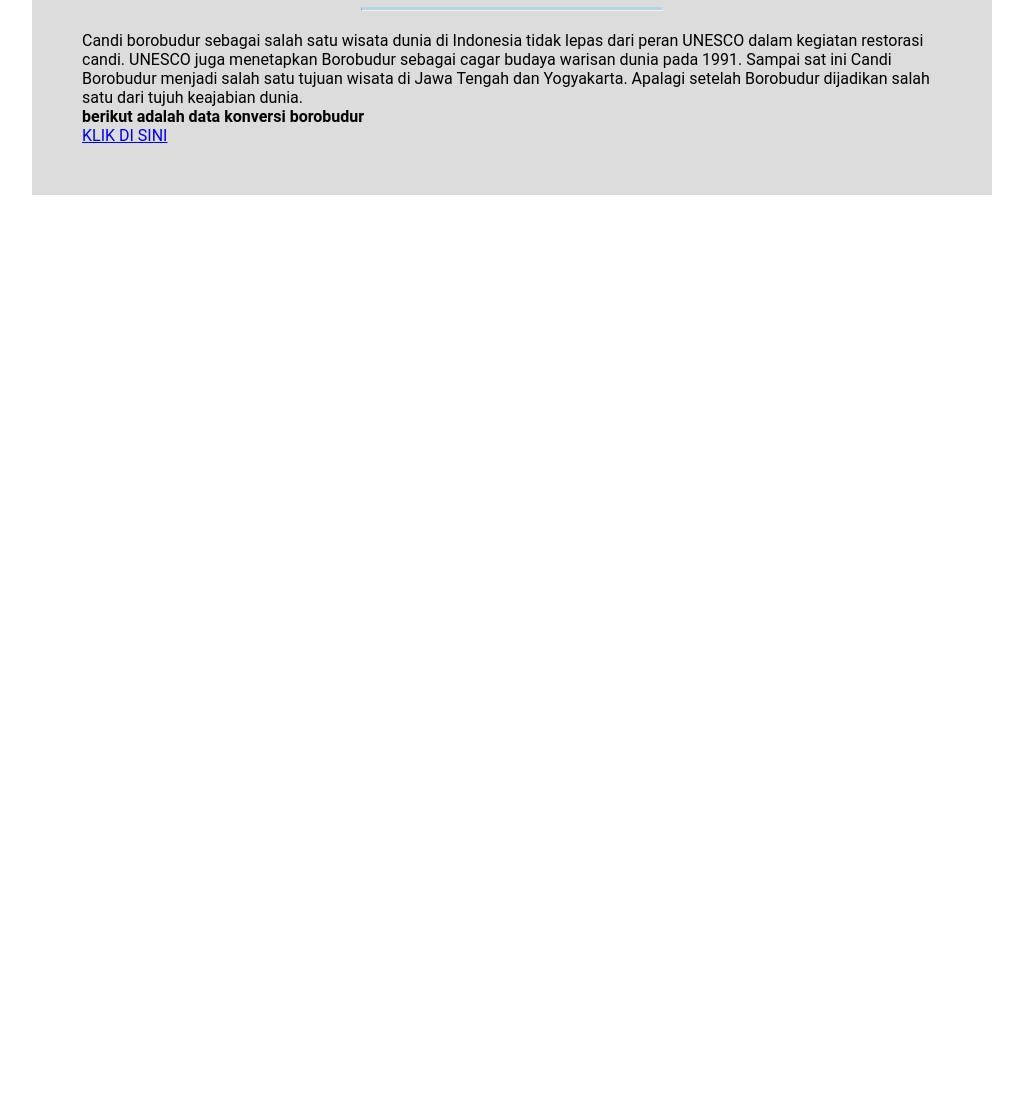
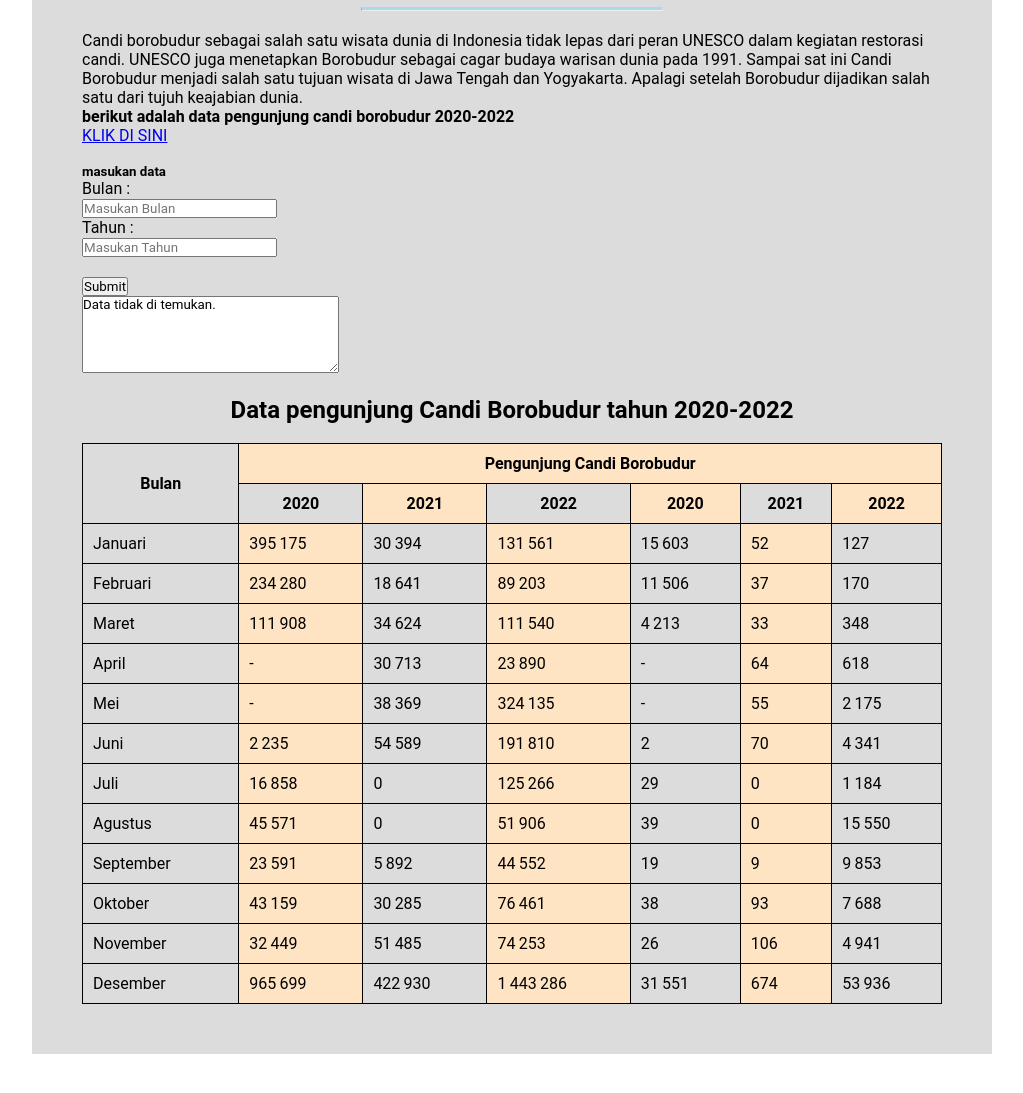
Before and after one commit to Sandiari1/SandiAriMuzaki_22090077, a plain HTML site: page index.html in a window 1280 px wide. Shown: the part 1557-2650 px from the top of the page, without its empty margins (128-1151 px from the left). Before the commit the page ends 1802 px from the top, so only its background shows below. Drawn offline with Linux system fonts and the light colour scheme.

Commit message:
Update index.html

```diff
--- a/index.html
+++ b/index.html
@@ -73,10 +73,177 @@
             </p>
           </div>
           <div class="tujuan">
-            <h4>berikut adalah data konversi borobudur</h4>
-            <a href="https://borobudurpedia.id/about-us/">KLIK DI SINI</a>
+            <h4>berikut adalah data pengunjung candi borobudur 2020-2022</h4>
+            <a href="https://magelangkab.bps.go.id/indicator/16/327/1/pengunjung-candi-borobudur.html">KLIK DI SINI</a>
+          </div>
 
-          </div>
+          <style>
+            table, th, td{
+              border: 1px solid black;
+              border-collapse: collapse;
+            }
+            th, td{
+              padding-top: 10px;
+              padding-bottom: 10px;
+              padding-left: 10px;
+              padding-right: 10px;
+            }
+            th:nth-child(even),td:nth-child(even){
+              background-color:bisque;
+            }
+
+
+          </style>
+          <br>
+          <body>
+
+            <h5>masukan data</h5>
+            <form>
+              <label>
+                Bulan : <br />
+                <input type="Nama" placeholder="Masukan Bulan" />
+              </label>
+              <label>
+                <br />
+                Tahun : <br />
+                <input type="NIM" placeholder="Masukan Tahun" />
+              </label>
+              <br />
+              <br />
+              <input type="submit" />
+            </form>
+            <form>
+              <textarea name="message" rows="5" cols="30">Data tidak di temukan.</textarea>
+              <br><br>
+              <form>
+
+
+            <h2>Data pengunjung Candi Borobudur tahun 2020-2022</h2>
+            <br>
+           <table style="width: 100%;">
+            <tr>
+              <th rowspan="2">
+              Bulan</th>
+              <th colspan="6">
+              Pengunjung Candi Borobudur</th>
+              </tr>
+            <tr>
+              <th>2020</th>
+              <th>2021</th>
+              <th>2022</th>
+              <th>2020</th>
+              <th>2021</th>
+              <th>2022</th>
+            </tr>
+            <tr>
+              <td>Januari</td>
+              <td>395 175</td>
+              <td>30 394</td>
+              <td>131 561</td>
+              <td>15 603</td>
+              <td>52</td>
+              <td>127</td>
+            </tr>
+            <tr>
+              <td>Februari</td>
+              <td>234 280</td>
+              <td>18 641</td>
+              <td>89 203</td>
+              <td>11 506</td>
+              <td>37</td>
+              <td>170</td>
+            </tr>
+            <tr>
+              <td>Maret</td>
+              <td>111 908</td>
+              <td>34 624</td>
+              <td>111 540</td>
+              <td>4 213</td>
+              <td>33</td>
+              <td>348</td>
+            </tr>
+            <tr>
+              <td>April</td>
+              <td>-</td>
+              <td>30 713</td>
+              <td>23 890</td>
+              <td>-</td>
+              <td>64</td>
+              <td>618</td>
+            </tr>
+            <tr>
+              <td>Mei</td>
+              <td>-</td>
+              <td>38 369</td>
+              <td>324 135</td>
+              <td>-</td>
+              <td>55</td>
+              <td>2 175</td>
+            </tr>
+            <tr>
+              <td>Juni</td>
+              <td>2 235</td>
+              <td>54 589</td>
+              <td>191 810</td>
+              <td>2</td>
+              <td>70</td>
+              <td>4 341</td>
+            </tr>
+            <tr>
+              <td>Juli</td>
+              <td>16 858</td>
+              <td>0</td>
+              <td>125 266</td>
+              <td>29</td>
+              <td>0</td>
+              <td>1 184</td>
+            </tr>
+            <tr>
+              <td>Agustus</td>
+              <td>45 571</td>
+              <td>0</td>
+              <td>51 906</td>
+              <td>39</td>
+              <td>0</td>
+              <td>15 550</td>
+            </tr>
+              <td>September</td>
+              <td>23 591</td>
+              <td>5 892</td>
+              <td>44 552</td>
+              <td>19</td>
+              <td>9</td>
+              <td>9 853</td>
+            </tr>
+            <tr>
+              <td>Oktober</td>
+              <td>43 159</td>
+              <td>30 285</td>
+              <td>76 461</td>
+              <td>38</td>
+              <td>93</td>
+              <td>7 688</td>
+            </tr>
+            <tr>
+              <td>November</td>
+              <td>32 449</td>
+              <td>51 485</td>
+              <td>74 253</td>
+              <td>26</td>
+              <td>106</td>
+              <td>4 941</td>
+            </tr>
+            <tr>
+              <td>Desember</td>
+              <td>965 699</td>
+              <td>422 930	</td>
+              <td>1 443 286</td>
+              <td>31 551</td>
+              <td>674</td>
+              <td>53 936</td>
+            </tr>
+            </table>
+          </body>
             </div>
           </div>
         </div>
```
